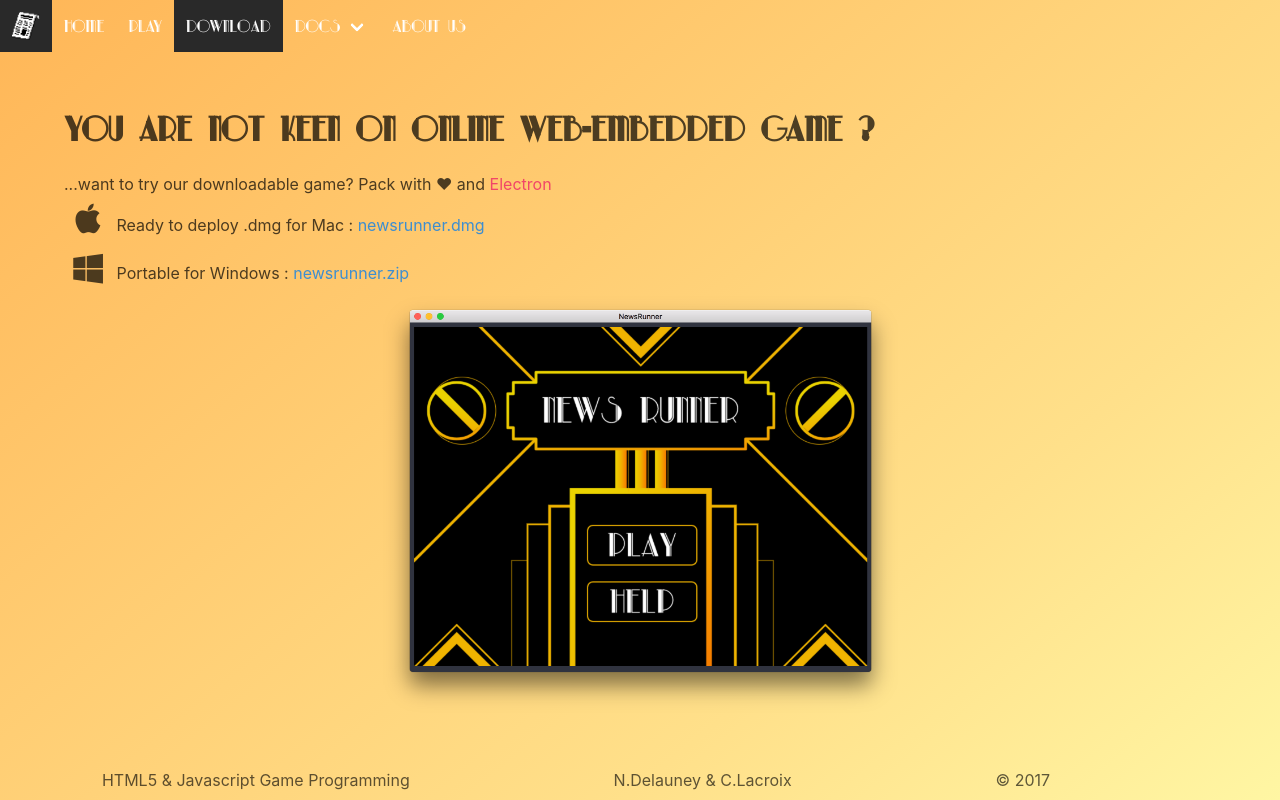
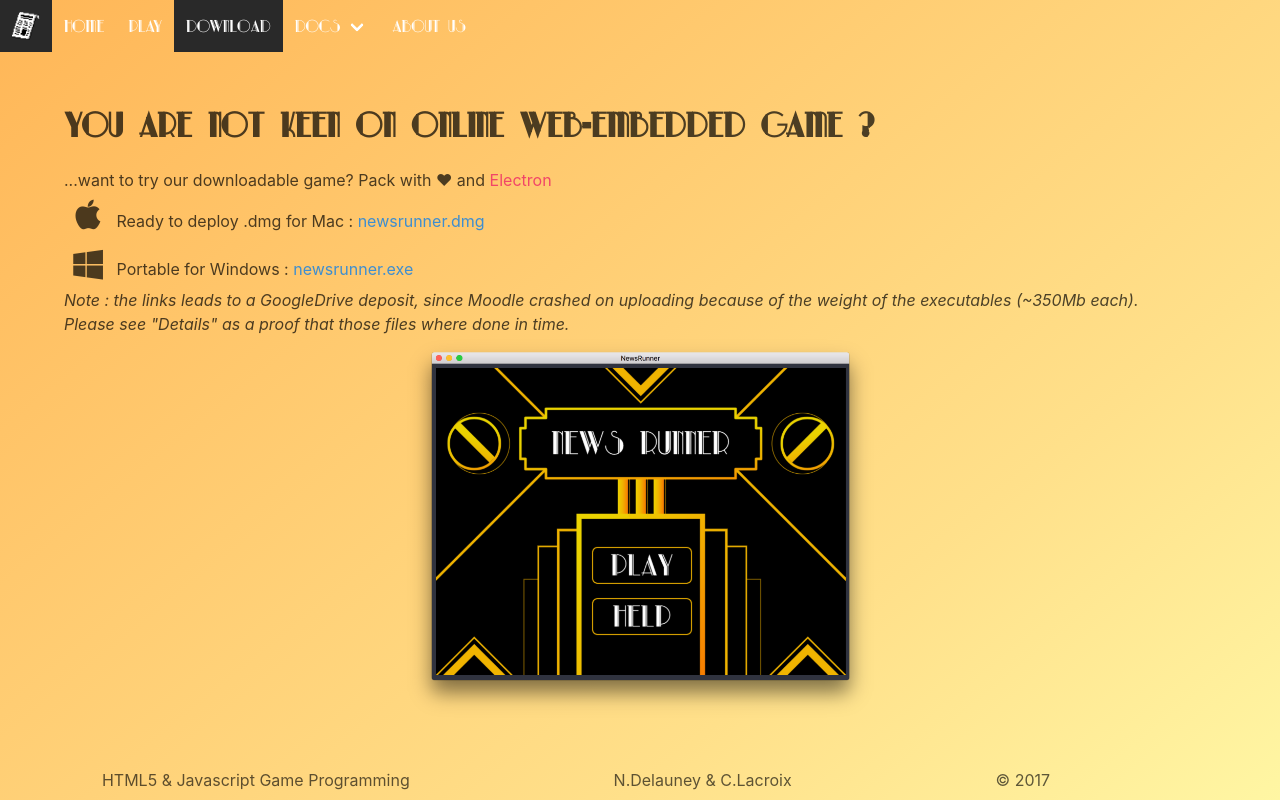
Before and after one commit to Delni/GameProgramming, a PHP site: page /Download/index.php in a window 1280 px wide. Run offline with PHP 8.4, Linux system fonts and the light colour scheme; some libraries are stand-ins or nearby versions.

Commit message:
:wrench: Bind download to GoogleDrive

```diff
--- a/Download/index.php
+++ b/Download/index.php
@@ -19,14 +19,15 @@
         <p class="Subtitle">...want to try our downloadable game? Pack with ♥ and <a href="https://electron.atom.io" class="has-text-danger" target="_blank">Electron</a></p>
         <p>
           <span class="icon is-large"><i class="fa fa-apple fa-2x"></i></span>
-            Ready to deploy .dmg for Mac : <a href="../assets/dist/newsrunner.dmg" class="is-link has-text-info">newsrunner.dmg</a>
+          Ready to deploy .dmg for Mac : <a href="https://drive.google.com/open?id=1W1bKPDIrrnEca5Ip9ycX7kwgl20HrRA9" class="is-link has-text-info">newsrunner.dmg</a>
         </p>
         <p>
           <span class="icon is-large"><i class="fa fa-windows fa-2x"></i></span>
-            Portable for Windows : <a href="../assets/dist/newsrunner.zip" class="is-link has-text-info">newsrunner.zip</a>
+          Portable for Windows : <a href="https://drive.google.com/open?id=1PxuNhgHLIWl0_m6gnCdjda3xoD8rneVy" class="is-link has-text-info">newsrunner.exe</a>
         </p>
+        <p><em>Note : the links leads to a GoogleDrive deposit, since Moodle crashed on uploading because of the weight of the executables (~350Mb each). <br> Please see "Details" as a proof that those files where done in time.</em></p>
         <div class="has-text-centered">
-          <img src="../assets/img/screenshot.png" alt="" width="525px">
+          <img src="../assets/img/screenshot.png" alt="" width="475px">
         </div>
         </div>
       </div>
```
Also changed, not shown: assets/dist/readme.md (deleted). Lines whose indentation alone changed are shown as unchanged.
